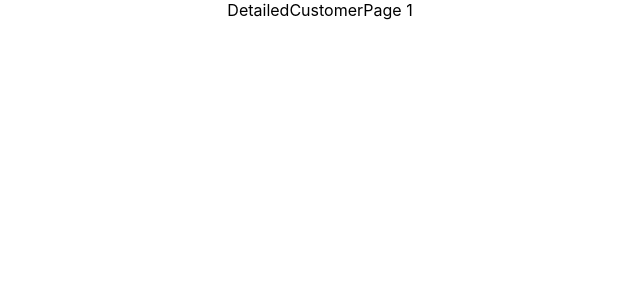
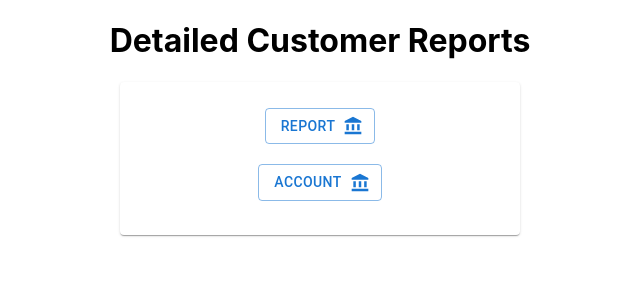
Before and after one commit to SammyMureithi/SanacheLpg, a React (Create React App) app: page /Customers/1/1 in a window 1280 px wide. Shown: the top 300 px of the page, without its empty margins (320-960 px from the left). Built offline with nearby package versions, Linux system fonts and the light colour scheme; no server answers.

Commit message:
DetailedCustomer Page

```diff
--- a/src/Components/CustomerList.js
+++ b/src/Components/CustomerList.js
@@ -7,7 +7,6 @@ function CustomerList( { name, account,id } ) {
   return (
       <>
           <Divider />
-
           <Card onClick={()=>navigate(`/Customers/${name}/${id}`)}>
               <CardContent>
                   <Typography variant='h5'>Name:{name}</Typography>
--- a/src/Pages/CustomersPages.js
+++ b/src/Pages/CustomersPages.js
@@ -1,4 +1,4 @@
-import { Button ,TextField} from '@mui/material'
+import { Button ,Card,CardContent,TextField} from '@mui/material'
 import React, { useEffect, useState } from 'react'
 import { useNavigate } from 'react-router-dom';
 import CustomerList from '../Components/CustomerList'
@@ -61,7 +61,15 @@ function CustomersPages() {
                   type="text" />
               <Button variant='outlined' onClick={()=>navigate("/Customers/CustomerSummery")}>Customer Summary</Button>
           </div>
-             {res()}
+          <div>
+              <Card className='customersCard'>
+                  <CardContent>
+                  {res()}
+                  </CardContent>
+              </Card>
+
+          </div>
+
       </>
   )
 }
--- a/src/Pages/DetailedCustomerPage.js
+++ b/src/Pages/DetailedCustomerPage.js
@@ -1,10 +1,52 @@
-import React from 'react'
+import { Button, Card, CardContent, Chip, ThemeProvider, Typography } from '@mui/material';
+import React, { useEffect, useState } from 'react'
 import { useParams } from 'react-router-dom'
+import AccountBalanceIcon from '@mui/icons-material/AccountBalance';;
+
 
 function DetailedCustomerPage() {
-    const { CustomerName,CustomerId } = useParams();
+  const {CustomerId } = useParams();
+  const [customerDetail, setCustomerDetail] = useState(
+    {customer_name: "",
+    customer_phone:""}
+  );
+  useEffect( () => {
+    const customer_id = new FormData();
+    customer_id.append( "customer_id", CustomerId );
+    fetch( "https://sabugostores.co.ke/F1jw1PiAZwU-sanacheLPG/php/details_customer.php", {
+      method: "POST",
+      headers: {
+
+      },
+      body: customer_id
+    } )
+      .then( res => {
+        if ( !res.ok ) {
+          console.log( "Error in Fetching" );
+        }
+        return res
+      } )
+      .then( res => res.json() )
+      .then( data => setCustomerDetail(data) )
+      .catch( error => console.log( error ) );
+  }, [CustomerId] )
+
   return (
-      <div>DetailedCustomerPage {CustomerName}</div>
+    <>
+      <h1>Detailed Customer Reports</h1>
+      <Card className='DetailedCustomerCard'>
+        <CardContent>
+          <Typography variant='h6'>{customerDetail.customer_name}</Typography>
+          <Typography variant='h6'>{customerDetail.customer_phone}</Typography>
+          <div className='DetailedCustomerCardButton'>
+          <Button variant='outlined' endIcon={<AccountBalanceIcon />}>Report</Button>
+          <Button variant='outlined' endIcon={<AccountBalanceIcon/>}>Account</Button>
+          </div>
+        </CardContent>
+      </Card>
+    </>
+
+
   )
 }
 
--- a/src/index.css
+++ b/src/index.css
@@ -136,6 +136,25 @@ code {
   display: flex;
   flex-direction: column;
 }
+.customersCard{
+  margin: 0px auto;
+  max-width: 400px;
+  width: 80vw;
+}
+.DetailedCustomerCard{
+  margin: 0px auto;
+  max-width: 400px;
+  width: 80vw;
+}
+.DetailedCustomerCardButton{
+
+  display: flex;
+  flex-direction: column;
+}
+.DetailedCustomerCardButton button{
+  margin: 10px auto;
+  width: fit-content;
+}
 @media only screen and (max-width: 700px) {
   .sumCard{
     display: flex;
```
